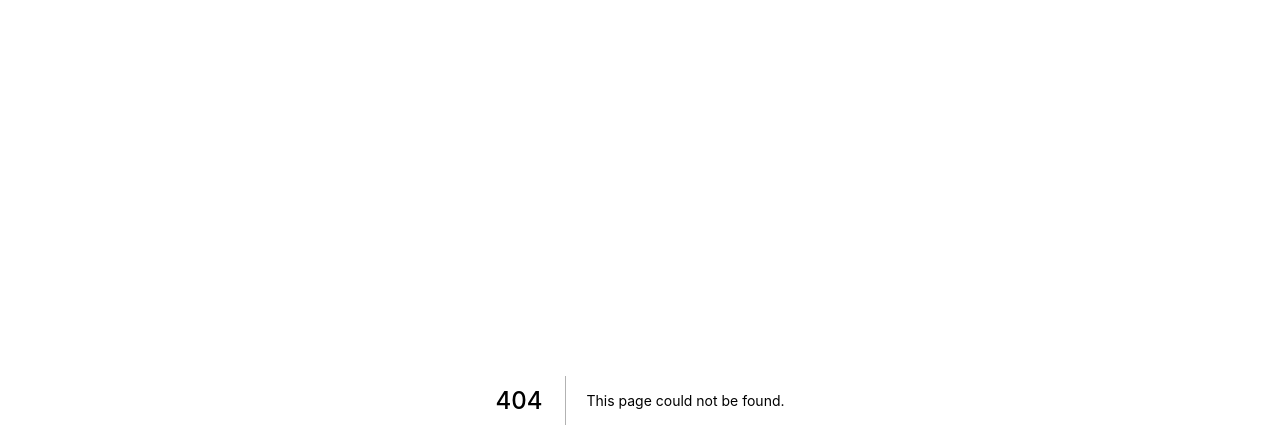
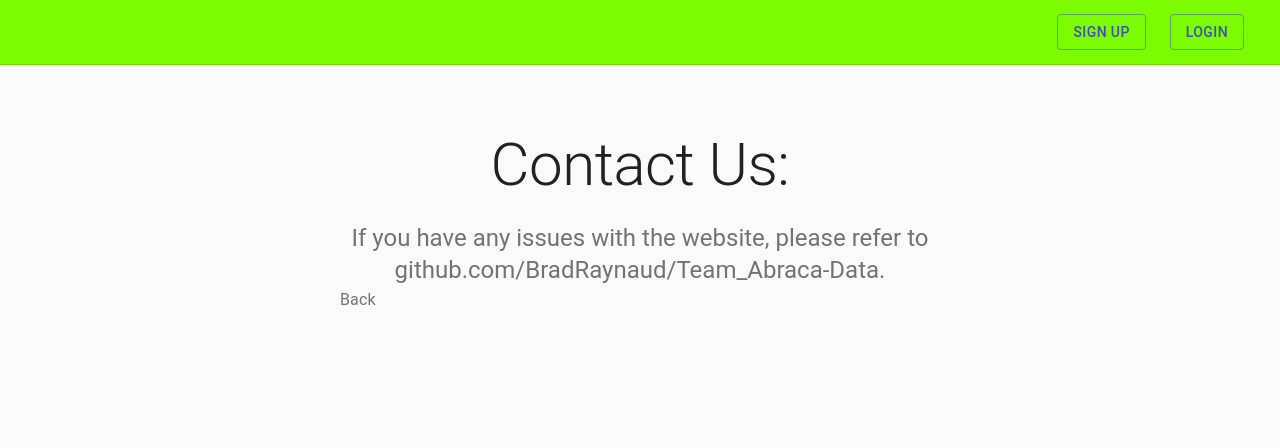
Before and after one commit to BradRaynaud/Team_Abraca-Data, a Next.js app in the folder frontend/: page /ContactUs in a window 1280 px wide. Before the commit this address had no page. Shown: the top 448 px of the page. Built offline with nearby package versions, Linux system fonts and the light colour scheme.

Commit message:
Created Contact Us page to website

```diff
--- /dev/null
+++ b/frontend/pages/ContactUs.js
@@ -0,0 +1,101 @@
+import React from 'react';
+import AppBar from '@material-ui/core/AppBar';
+import Button from '@material-ui/core/Button';
+import Card from '@material-ui/core/Card';
+import CardActions from '@material-ui/core/CardActions';
+import CardContent from '@material-ui/core/CardContent';
+import CardHeader from '@material-ui/core/CardHeader';
+import CssBaseline from '@material-ui/core/CssBaseline';
+import Grid from '@material-ui/core/Grid';
+import StarIcon from '@material-ui/icons/StarBorder';
+import Toolbar from '@material-ui/core/Toolbar';
+import Typography from '@material-ui/core/Typography';
+import Link from '@material-ui/core/Link';
+import { makeStyles } from '@material-ui/core/styles';
+import Container from '@material-ui/core/Container';
+import Box from '@material-ui/core/Box';
+
+function Copyright() {
+  return (
+    <Typography variant="body2" color="textSecondary" align="center">
+      <Link color="inherit" href="https://material-ui.com/">
+      </Link>
+    </Typography>
+  );
+}
+
+const useStyles = makeStyles(theme => ({
+  '@global': {
+    ul: {
+      margin: 0,
+      padding: 0,
+      listStyle: 'none',
+    },
+  },
+  appBar: {
+    backgroundColor: 'lawngreen',
+    borderBottom: `1px solid ${theme.palette.divider}`,
+  },
+  toolbar: {
+    flexWrap: 'wrap',
+  },
+  toolbarTitle: {
+    flexGrow: 1,
+  },
+  link: {
+    margin: theme.spacing(1, 1.5),
+  },
+  heroContent: {
+    padding: theme.spacing(8, 0, 6),
+  },
+  cardHeader: {
+    backgroundColor:
+      theme.palette.type === 'dark' ? theme.palette.grey[700] : theme.palette.grey[200],
+  },
+
+  footer: {
+    borderTop: `1px solid ${theme.palette.divider}`,
+    marginTop: theme.spacing(8),
+    paddingTop: theme.spacing(3),
+    paddingBottom: theme.spacing(3),
+    [theme.breakpoints.up('sm')]: {
+      paddingTop: theme.spacing(6),
+      paddingBottom: theme.spacing(6),
+    },
+  },
+}));
+
+export default function Pricing() {
+  const classes = useStyles();
+
+  return (
+    <React.Fragment>
+      <CssBaseline />
+      <AppBar position="static" color="default" elevation={0} className={classes.appBar}>
+        <Toolbar className={classes.toolbar}>
+          <Typography variant="h6" color="inherit" noWrap className={classes.toolbarTitle}>
+          </Typography>
+          <Button href="#" color="primary" variant="outlined" className={classes.link}>
+            Sign Up
+          </Button>
+          <Button href="#" color="primary" variant="outlined" className={classes.link}>
+            Login
+          </Button>
+        </Toolbar>
+      </AppBar>
+      {/* Hero unit */}
+      <Container maxWidth="sm" component="main" className={classes.heroContent}>
+        <Typography component="h1" variant="h2" align="center" color="textPrimary" gutterBottom>
+          Contact Us:
+        </Typography>
+        <Typography variant="h5" align="center" color="textSecondary" component="p">
+          If you have any issues with the website, please refer to github.com/BradRaynaud/Team_Abraca-Data.
+        </Typography>
+        <Link href="/" variant="subtitle1" color="textSecondary">
+            Back
+        </Link>
+      </Container>
+      {/* End hero unit */}
+    </React.Fragment>
+  );
+}
--- a/frontend/pages/homePage.js
+++ b/frontend/pages/homePage.js
@@ -177,7 +177,7 @@ export default function Pricing() {
               <ul>
                 {footer.description.map(item => (
                   <li key={item}>
-                    <Link href="#" variant="subtitle1" color="textSecondary">
+                    <Link href="/ContactUs" variant="subtitle1" color="textSecondary">
                       {item}
                     </Link>
                   </li>
```
